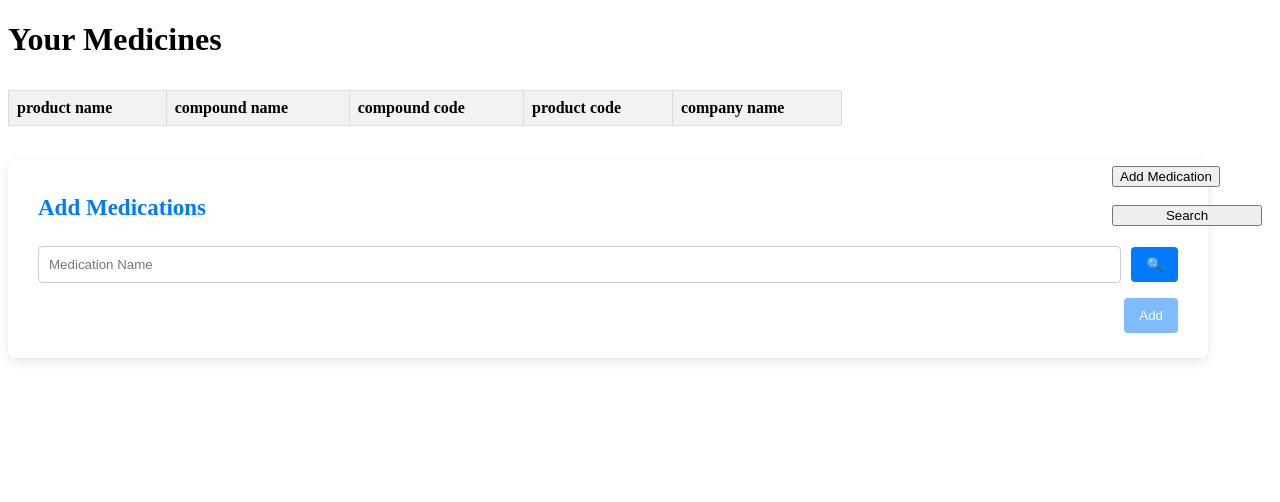
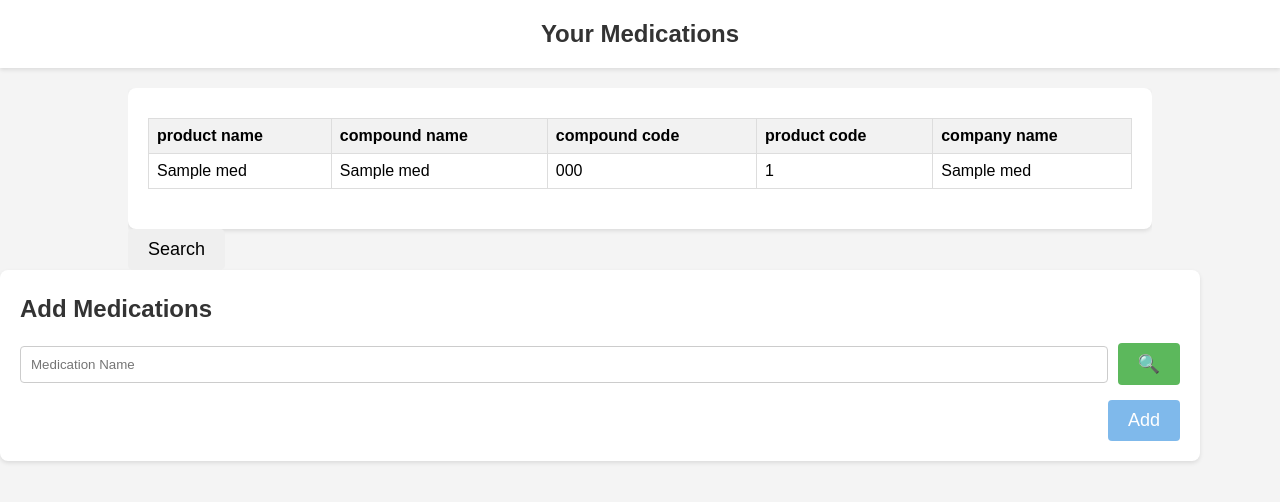
Before and after one commit to maroo1746/noverdose, a Django app: page /user_med/ in a window 1280 px wide. Shown: the top 502 px of the page. Run offline with Django 4.2, Linux system fonts and the light colour scheme; a user stored in the database is signed in; tables that the repository leaves empty hold one stand-in row (values such as "Sample post"); lists and menus that the app fills with data are empty; parts of the project's set-up code (start-up, migrations or seed data) failed here and were passed over.

Commit message:
display user medications when user adds it

```diff
--- a/searchmed/templates/searchmed/user_med.html
+++ b/searchmed/templates/searchmed/user_med.html
@@ -1,8 +1,8 @@
 <!DOCTYPE html>
 {% load static %}
 <html lang="ko">
+
 <html>
-
     <head>
         <title>Your Medicines</title>
         <script src="https://code.jquery.com/jquery-3.6.0.min.js"></script>
@@ -10,27 +10,48 @@
         <meta name="viewport" content="width=device-width, initial-scale=1.0">
         <link rel="stylesheet" href="{% static 'css/styles.css' %}">
         <style>
-        .container {
-            display: flex;
-            justify-content: space-between;
+            body {
+                font-family: Arial, sans-serif;
+                margin: 0;
+                padding: 0;
+                background-color: #f4f4f4;
             }
 
-        .med-table {
-            width: 66%;
-            /* 테이블 크기를 페이지의 2/3로 설정 */
-            overflow-y: auto;
-            /* 스크롤 가능하게 설정 */
-            max-height: 400px;
-            /* 스크롤 영역의 최대 높이 */
+            .header {
+                background-color: #fff;
+                padding: 20px;
+                text-align: center;
+                box-shadow: 0 2px 4px rgba(0,0,0,0.1);
+                margin-bottom: 20px;
+            }
+
+            h1 {
+                margin: 0;
+                font-size: 24px;
+                color: #333;
+            }
+
+            .container {
+                width: 80%;
+                margin: auto;
+                overflow: hidden;
+            }
+
+            .med-table,
+            .search-container {
+                background-color: #fff;
+                padding: 20px;
+                border-radius: 8px;
+                box-shadow: 0 2px 4px rgba(0,0,0,0.1);
             }
 
             table {
                 width: 100%;
                 border-collapse: collapse;
+                margin-bottom: 20px;
             }
 
-        th,
-        td {
+            th, td {
                 border: 1px solid #ddd;
                 padding: 8px;
                 text-align: left;
@@ -40,29 +61,61 @@
                 background-color: #f2f2f2;
             }
 
-        .button-group {
-            display: flex;
-            flex-direction: column;
-            justify-content: flex-start;
-            margin-bottom: 10px;
-            width: 150px;
-            /* 버튼의 너비 */
-            height: 50px;
-            /* 버튼의 높이 */
-            font-size: 100px;
-            /* 폰트 크기 */
-            padding: 10px;
+            .search-header {
+                font-size: 24px;
+                color: #333;
+                margin-bottom: 20px;
             }
 
-        .button-group button {
-            margin-bottom: 10px;
+            .input-group {
+                display: flex;
+                justify-content: space-between;
+                margin-bottom: 20px;
+            }
+
+            input[type="text"] {
+                width: 75%;
+                padding: 10px;
+                margin-right: 10px;
+                border: 1px solid #ddd;
+                border-radius: 4px;
+            }
+
+            button.search-btn {
+                padding: 10px 20px;
+                background-color: #5cb85c;
+                border: none;
+                border-radius: 4px;
+                color: white;
+                cursor: pointer;
+            }
+
+            button.search-btn.disabled {
+                background-color: #cccccc;
+            }
+
+            /* Adjust this to fit your actual Add button */
+            #addMedicineBtn {
+                background-color: #0275d8;
+                color: white;
+            }
+
+            /* Same style for all buttons */
+            button {
+                font-size: 18px;
+                padding: 10px 20px;
+                border: none;
+                border-radius: 5px;
+                cursor: pointer;
             }
         </style>
     </head>
 
 <body>
 
-    <h1>Your Medicines</h1>
+    <div class="header">
+        <h1>Your Medications</h1>
+    </div>
 
     <div class="container">
         <div class="med-table">
@@ -92,8 +145,6 @@
         </div>
 
         <div class="button-group">
-            <!-- 버튼 추가 -->
-            <a href="{% url 'searchmed:add_med_user' %}"><button>Add Medication</button></a>
             <button onclick="searchMed()">Search</button>
         </div>
     </div>
@@ -117,6 +168,10 @@
     </div>
 
     <script>
+        $(document).ready(function() {
+            updateMedicationTable(); // 페이지 로드 완료 시 함수 호출
+        });
+
         let med_id = "";
 
         function validateMedicine(productId) {
@@ -213,12 +268,44 @@
                     'csrfmiddlewaretoken':csrfToken
                 },
                 success: function(response) {
-                    alert("The medication has been successfully added.");
+                    if (response.status === 'success') {
+                        alert(response.message);
+                        updateMedicationTable();  // 테이블을 업데이트하는 함수 호출
+                    } else {
+                        alert(response.message);  // 에러 메시지를 보여줍니다.
+                    }
+                },
+                error: function(xhr, status, error) {
+                    if(xhr.status === 400) {
+                        var errorMsg = JSON.parse(xhr.responseText).message; // JSON 응답에서 메시지 추출
+                        alert(errorMsg); // 서버에서 전송된 구체적인 에러 메시지를 표시
+                    } else {
+                        alert("An error occurred: " + xhr.status);
+                    }
+                }
+            });
+        }
+
+        function updateMedicationTable() {
+            $.ajax({
+                url: '/get_user_medications/',
+                type: 'GET',
+                success: function(data) {
+                    var tableBody = document.querySelector('.med-table tbody');
+                    tableBody.innerHTML = '';
+                    data.medications.forEach(function(med) {
+                        var row = tableBody.insertRow();
+                        row.insertCell(0).textContent = med.product_name;
+                        row.insertCell(1).textContent = med.compound_name;
+                        row.insertCell(2).textContent = med.compound_code;
+                        row.insertCell(3).textContent = med.product_code;
+                        row.insertCell(4).textContent = med.company_name;
+                    });
                 },
                 error: function(error) {
-                    alert("An error occurred: " +xhr.status + " " + error);
+                    console.error("Could not retrieve user medications: ", error);
                 }
-            })
+            });
         }
 
     </script>
--- a/searchmed/urls.py
+++ b/searchmed/urls.py
@@ -12,6 +12,7 @@ urlpatterns = [
     path('age/', views.age_view, name='age'),
     path('check_medicine/', views.check_medicine, name='check_medicine'),
     path('check_contraindication/', views.check_contraindication, name='check_contraindication'),
+    path('get_user_medications/', views.get_user_medications, name='get_user_medications'),
     path('addinfo/', views.addinfo_view, name='addinfo'),
     path('signup/', views.signup_view, name='signup'),
     path('logout/', auth_views.LogoutView.as_view(next_page='searchmed:home'), name='logout'),
--- a/searchmed/views.py
+++ b/searchmed/views.py
@@ -115,4 +115,37 @@ def add_medicine(request):
     if request.method == 'POST':
         med_id =request.POST.get('med_id')
         med = Med.objects.get(id=med_id)
+
+        medication_exists = UserMedication.objects.filter(
+            user=request.user,
+            med=med
+        ).exists()
+
+        if medication_exists:
+            return JsonResponse({
+                'status': 'error',
+                'message': '이미 추가된 약품입니다. You have already added this medication.'
+            }, status=400)
+
         UserMedication.objects.create(user=request.user, med=med)
+        return JsonResponse({'status': 'success', 'message': 'Medication added successfully.'})
+
+    # POST 요청이 아닌 경우 오류 메시지를 담은 JsonResponse를 반환합니다.
+    return JsonResponse({'status': 'error', 'message': 'Invalid request'}, status=400)
+
+
+@login_required
+def get_user_medications(request):
+    user_medications = UserMedication.objects.filter(user=request.user).select_related('med')
+    medications_list = [
+        {
+            'product_name': user_med.med.product_name,
+            'compound_name': user_med.med.compound_name,
+            'compound_code': user_med.med.compound_code,
+            'product_code': user_med.med.product_code,
+            'company_name': user_med.med.company_name,
+
+        }
+        for user_med in user_medications
+    ]
+    return JsonResponse({'medications': medications_list})
```
Lines whose indentation alone changed are shown as unchanged.
